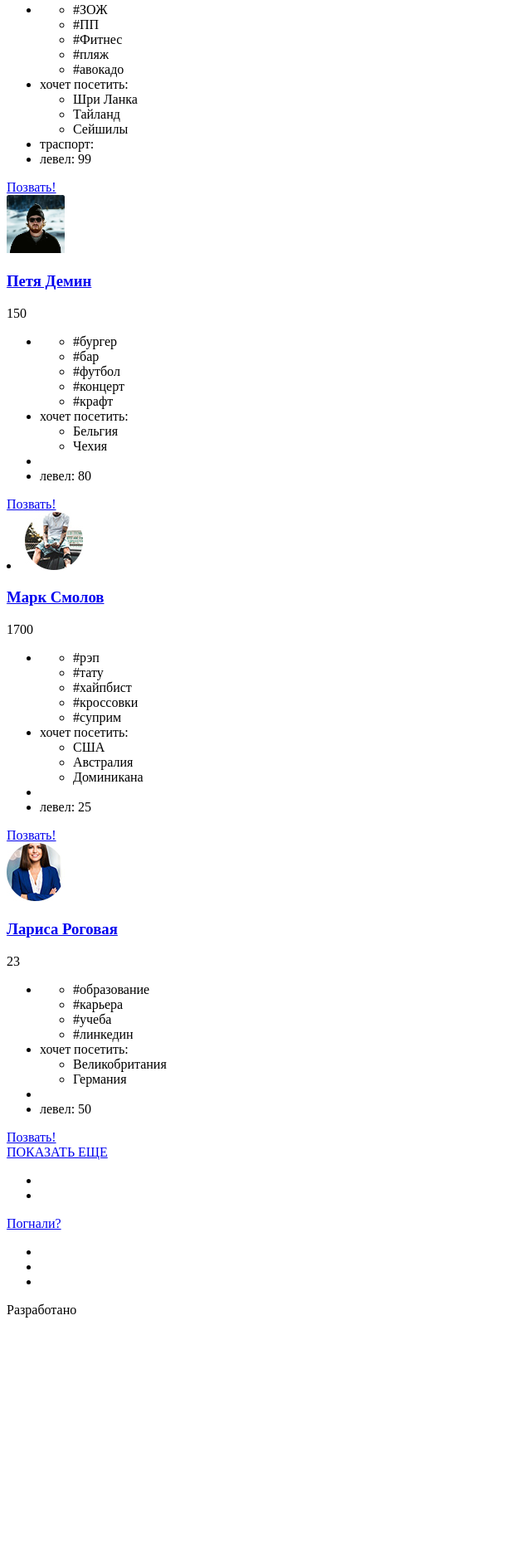
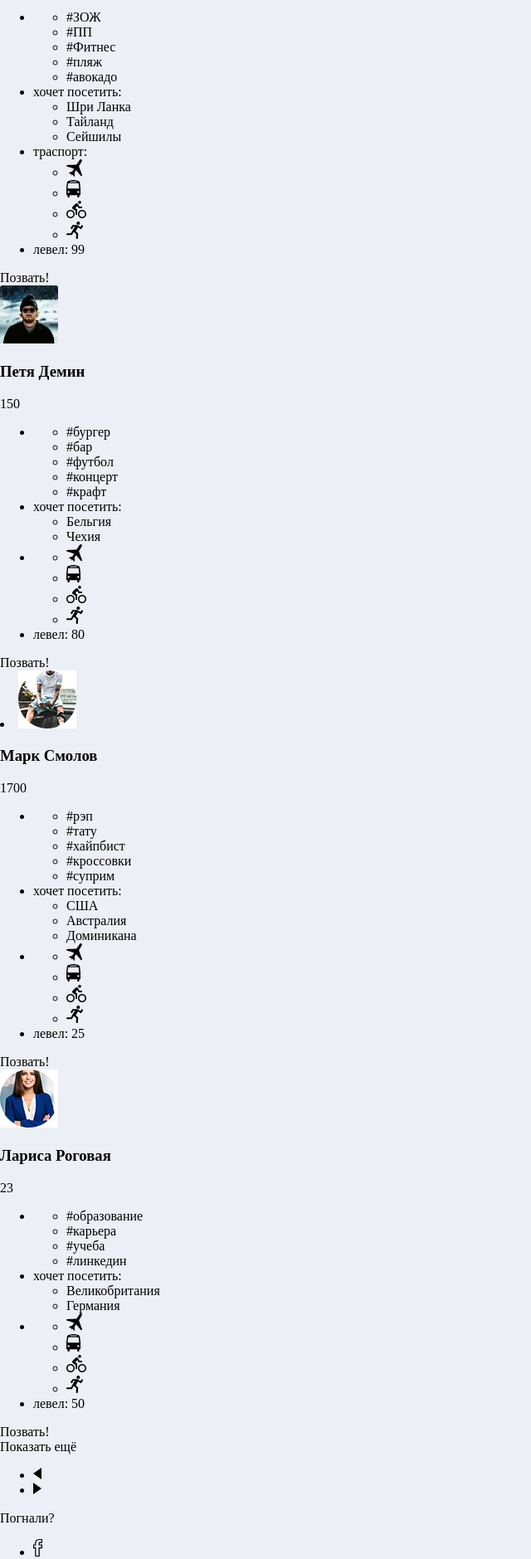
Before and after one commit to olyaseverova/989459-pognali-17, a website: page source/catalog.html in a window 1280 px wide. Shown: the part 500-2379 px from the top of the page at 83% size, without its empty margins (0-640 px from the left). Before the commit the page ends 2104 px from the top, so only its background shows below. Drawn offline with nearby package versions, Linux system fonts and the light colour scheme; files that its build step writes are made by us from their sources.

Commit message:
Завершение вёрстки+добавление svg+начинаю стилизацию

```diff
--- a/source/catalog.html
+++ b/source/catalog.html
@@ -4,34 +4,38 @@
 <head>
   <meta charset="utf-8">
   <title>HTML Academy: Погнали</title>
+  <link href="css/style.css" rel="stylesheet">
 </head>
 
 <body>
 
   <header class="page-header">
     <a class="page-header__logo" href="index.html">Погнали?</a>
-    <button class="button header-right-icon">
-      <img class="header-right-icon" src="img/header-right-icon.ai" width="25" height="11" alt="Главное меню">
+    <button class="page-header__icon button">
+      <img class="menu-icon" src="img/menu.svg" width="25" height="11" alt="Главное меню">
     </button>
-    <ul class="header-menu-list">
-      <li class="header-menu-item"><a href="index.html">О сервисе</a></li>
-      <li class="header-menu-item"><a href="form.html">Направления</a></li>
-      <li class="header-menu-item"><a href="#">Попутчики</a></li>
+    <button class="page-header__icon-close button">
+      <img class="menu-close-icon" src="img/menu-close.svg" width="19" height="19" alt="Закрыть меню">
+    </button>
+    <ul class="menu-list">
+      <li class="menu-list__item"><a href="index.html">О сервисе</a></li>
+      <li class="menu-list__item"><a href="form.html">Направления</a></li>
+      <li class="menu-list__item"><a href="#">Попутчики</a></li>
     </ul>
     <a class="page-header__authorization" href="#">Авторизация</a>
     <ul class="header-contacts">
-      <li class="header-contacts__item"><a href="tel: +7-800-555-86-28">+7-800-555-86-28</a></li>
-      <li class="header-contacts__item"><a href="mailto: mail@htmlacademy.ru">mail@htmlacademy.ru</a></li>
+      <li class="header-contacts__item"><a href="tel:+7-800-555-86-28">+7-800-555-86-28</a></li>
+      <li class="header-contacts__item"><a href="mailto:mail@htmlacademy.ru">mail@htmlacademy.ru</a></li>
     </ul>
     <ul class="header-social-buttons">
-      <li><a class="social-button fb" href="#" aria-label="Facebook">
-          <!-- <img src="img/facebook-header.svg" width="11" height="21"> -->
+      <li><a class="header-social-buttons__item fb" href="#" aria-label="Facebook">
+          <img src="img/facebook.svg" width="11" height="21">
         </a></li>
-      <li><a class="social-button vk" href="#" aria-label="VK">
-          <!-- <svg xmlns="http://www.w3.org/2000/svg" width="26" height="15" viewBox="0 0 26 15" /> -->
+      <li><a class="header-social-buttons__item vk" href="#" aria-label="VK">
+          <img src="img/vk.svg" width="23" height="12">
         </a></li>
-      <li><a class="social-button inst" href="#" aria-label="Instagram">
-          <!-- <svg xmlns="http://www.w3.org/2000/svg" width="21" height="21" viewBox="0 0 21 21" /> -->
+      <li><a class="header-social-buttons__item inst" href="#" aria-label="Instagram">
+          <img src="img/instagram.svg" width="18" height="18">
         </a></li>
     </ul>
   </header>
@@ -48,37 +52,44 @@
           <a href="#">
             <h3 class="travelmate__healine">Таня Фирсова</h3>
           </a>
-          <span class="likes">1,5 М</span>
+          <span class="travelmate__likes">1,5 М</span>
           <ul class="travelmate__description">
-            <li class="travelmate__description-item">
+            <li class="travelmate__description__item">
               <ul class="hashtag-list">
-                <li class="hashtag-item">#ЗОЖ</li>
-                <li class="hashtag-item">#ПП</li>
-                <li class="hashtag-item">#Фитнес</li>
-                <li class="hashtag-item">#пляж</li>
-                <li class="hashtag-item">#авокадо</li>
+                <li class="hashtag-list__item">#ЗОЖ</li>
+                <li class="hashtag-list__item">#ПП</li>
+                <li class="hashtag-list__item">#Фитнес</li>
+                <li class="hashtag-list__item">#пляж</li>
+                <li class="hashtag-list__item">#авокадо</li>
               </ul>
             </li>
-            <li class="travelmate__description-item">
+            <li class="travelmate__description__item">
               <span class="travelmate__countries-headline">хочет посетить:</span>
               <ul class="travelmate__countries">
-                <li class="travelmate__country">Шри Ланка</li>
-                <li class="travelmate__country">Тайланд</li>
-                <li class="travelmate__country">Сейшилы</li>
+                <li class="travelmate__countries__item">Шри Ланка</li>
+                <li class="travelmate__countries__item">Тайланд</li>
+                <li class="travelmate__countries__item">Сейшилы</li>
               </ul>
             </li>
-            <li class="travelmate__description-item">
+            <li class="travelmate__description__item">
               <span class="travelmate__transport-healine">траспорт:</span>
               <ul class="travelmate__transport">
-                <!-- не вставила svg, так как не знаю как экспортить -->
+                <li class="travelmate__transport__item"><img src="img/plane.svg" width="19" height="21"
+                    alt="Иконка самолета"></li>
+                <li class="travelmate__transport__item"><img src="img/bus.svg" width="17" height="21"
+                    alt="Иконка автобуса"></li>
+                <li class="travelmate__transport__item"><img src="img/bike.svg" width="24" height="21"
+                    alt="Иконка велосипеда"></li>
+                <li class="travelmate__transport__item"><img src="img/run.svg" width="20" height="21"
+                    alt="Иконка бегущего человека"></li>
               </ul>
             </li>
-            <li class="travelmate__description-item">
+            <li class="travelmate__description__item">
               <span class="level-headline">левел:</span>
               <span class="level">99</span>
             </li>
           </ul>
-          <a href="#" class="button">Позвать!</a>
+          <a href="#" class="travelmate__button button">Позвать!</a>
         </article>
 
         <article class="travelmate">
@@ -87,35 +98,42 @@
           <a href="#">
             <h3 class="travelmate__healine">Петя Демин</h3>
           </a>
-          <span class="likes">150</span>
+          <span class="travelmate__likes">150</span>
           <ul class="travelmate__description">
-            <li class="travelmate__description-item">
+            <li class="travelmate__description__item">
               <ul class="hashtag-list">
-                <li class="hashtag">#бургер</li>
-                <li class="hashtag">#бар</li>
-                <li class="hashtag">#футбол</li>
-                <li class="hashtag">#концерт</li>
-                <li class="hashtag">#крафт</li>
+                <li class="hashtag-list__item">#бургер</li>
+                <li class="hashtag-list__item">#бар</li>
+                <li class="hashtag-list__item">#футбол</li>
+                <li class="hashtag-list__item">#концерт</li>
+                <li class="hashtag-list__item">#крафт</li>
               </ul>
             </li>
-            <li class="travelmate__description-item">
+            <li class="travelmate__description__item">
               <span class="travelmate__countries-healine">хочет посетить:</span>
               <ul class="travelmate__countries">
-                <li class="travelmate__country">Бельгия</li>
-                <li class="travelmate__country">Чехия</li>
+                <li class="travelmate__countries__item">Бельгия</li>
+                <li class="travelmate__countries__item">Чехия</li>
               </ul>
             </li>
-            <li class="travelmate__description-item">
+            <li class="travelmate__description__item">
               <ul class="travelmate__transport">
-                <!-- не вставила svg, так как не знаю как экспортить -->
+                <li class="travelmate__transport__item"><img src="img/plane.svg" width="19" height="21"
+                    alt="Иконка самолета"></li>
+                <li class="travelmate__transport__item"><img src="img/bus.svg" width="17" height="21"
+                    alt="Иконка автобуса"></li>
+                <li class="travelmate__transport__item"><img src="img/bike.svg" width="24" height="21"
+                    alt="Иконка велосипеда"></li>
+                <li class="travelmate__transport__item"><img src="img/run.svg" width="20" height="21"
+                    alt="Иконка бегущего человека"></li>
               </ul>
             </li>
-            <li class="travelmate__description-item">
+            <li class="travelmate__description__item">
               <span class="level-headline">левел:</span>
               <span class="level">80</span>
             </li>
           </ul>
-          <a href="#" class="button">Позвать!</a>
+          <a href="#" class="travelmate__button button">Позвать!</a>
           </li>
 
           <li class="travelmate">
@@ -124,36 +142,43 @@
             <a href="#">
               <h3 class="travelmate__healine">Марк Смолов</h3>
             </a>
-            <span class="likes">1700</span>
+            <span class="travelmate__likes">1700</span>
             <ul class="travelmate__description">
-              <li class="travelmate__description-item">
+              <li class="travelmate__description__item">
                 <ul class="hashtag-list">
-                  <li class="hashtag">#рэп</li>
-                  <li class="hashtag">#тату</li>
-                  <li class="hashtag">#хайпбист</li>
-                  <li class="hashtag">#кроссовки</li>
-                  <li class="hashtag">#суприм</li>
+                  <li class="hashtag-list__item">#рэп</li>
+                  <li class="hashtag-list__item">#тату</li>
+                  <li class="hashtag-list__item">#хайпбист</li>
+                  <li class="hashtag-list__item">#кроссовки</li>
+                  <li class="hashtag-list__item">#суприм</li>
                 </ul>
               </li>
-              <li class="travelmate__description-item">
+              <li class="travelmate__description__item">
                 <span class="travelmate__countries-healine">хочет посетить:</span>
                 <ul class="travelmate__countries">
-                  <li class="travelmate__country">США</li>
-                  <li class="travelmate__country">Австралия</li>
-                  <li class="travelmate__country">Доминикана</li>
+                  <li class="travelmate__countries__item">США</li>
+                  <li class="travelmate__countries__item">Австралия</li>
+                  <li class="travelmate__countries__item">Доминикана</li>
                 </ul>
               </li>
               <li class="travelmate-description__item">
                 <ul class="travelmate__transport">
-                  <!-- не вставила svg, так как не знаю как экспортить -->
+                  <li class="travelmate__transport__item"><img src="img/plane.svg" width="19" height="21"
+                      alt="Иконка самолета"></li>
+                  <li class="travelmate__transport__item"><img src="img/bus.svg" width="17" height="21"
+                      alt="Иконка автобуса"></li>
+                  <li class="travelmate__transport__item"><img src="img/bike.svg" width="24" height="21"
+                      alt="Иконка велосипеда"></li>
+                  <li class="travelmate__transport__item"><img src="img/run.svg" width="20" height="21"
+                      alt="Иконка бегущего человека"></li>
                 </ul>
               </li>
-              <li class="travelmate__description-item">
+              <li class="travelmate__description__item">
                 <span class="level-headline">левел:</span>
                 <span class="level">25</span>
               </li>
             </ul>
-            <a href="#" class="button">Позвать!</a>
+            <a href="#" class="travelmate__button button">Позвать!</a>
         </article>
 
         <article class="travelmate">
@@ -162,43 +187,52 @@
           <a href="#">
             <h3 class="travelmate__healine">Лариса Роговая</h3>
           </a>
-          <span class="likes">23</span>
-          <ul class="travelmate-description">
-            <li class="travelmate-description-item">
+          <span class="travelmate__likes">23</span>
+          <ul class="travelmate__description">
+            <li class="travelmate__description__item">
               <ul class="hashtag-list">
-                <li class="hashtag">#образование</li>
-                <li class="hashtag">#карьера</li>
-                <li class="hashtag">#учеба</li>
-                <li class="hashtag">#линкедин</li>
+                <li class="hashtag-list__item">#образование</li>
+                <li class="hashtag-list__item">#карьера</li>
+                <li class="hashtag-list__item">#учеба</li>
+                <li class="hashtag-list__item">#линкедин</li>
               </ul>
             </li>
-            <li class="travelmate-description-item">
-              <span class="travelmate__countries-healine">хочет посетить:</span>
+            <li class="travelmate__description__item">
+              <span class="travelmate__countries__healine">хочет посетить:</span>
               <ul class="travelmate-countries">
-                <li class="travelmate-country">Великобритания</li>
-                <li class="travelmate-country">Германия</li>
+                <li class="travelmate-countries__item">Великобритания</li>
+                <li class="travelmate-countries__item">Германия</li>
               </ul>
             </li>
-            <li class="travelmate-description-item">
-              <ul class="travelmate-transport">
-                <!-- не вставила svg, так как не знаю как экспортить -->
+            <li class="travelmate__description__item">
+              <ul class="travelmate__transport">
+                <li class="travelmate__transport__item"><img src="img/plane.svg" width="19" height="21"
+                    alt="Иконка самолета"></li>
+                <li class="travelmate__transport__item"><img src="img/bus.svg" width="17" height="21"
+                    alt="Иконка автобуса"></li>
+                <li class="travelmate__transport__item"><img src="img/bike.svg" width="24" height="21"
+                    alt="Иконка велосипеда"></li>
+                <li class="travelmate__transport__item"><img src="img/run.svg" width="20" height="21"
+                    alt="Иконка бегущего человека"></li>
               </ul>
             </li>
-            <li class="travelmate-description-item">
+            <li class="travelmate__description__item">
               <span class="level-headline">левел:</span>
               <span class="level">50</span>
             </li>
           </ul>
-          <a href="#" class="button">Позвать!</a>
+          <a href="#" class="travelmate__button button">Позвать!</a>
         </article>
       </div>
     </section>
 
     <section class="pages">
-      <a class="show" href="#">ПОКАЗАТЬ ЕЩЕ</a>
-      <ul class="pages-list">
-        <li class="pages previous"><a href="#" aria-label="Предыдущая страница"></a></li>
-        <li class="page next"><a href="#" aria-label="Следующая страница"></a></li>
+      <a class="pages__show" href="#">Показать ещё</a>
+      <ul class="pages__list">
+        <li class="pages__list__item page-previous"><a href="#"><img src="img/triangle-arrow-left.svg" width="10"
+              height="20" alt="Предыдущая страница"></a></li>
+        <li class="pages__list__item page-next"><a href="#"><img src="img/triangle-arrow-right.svg" width="10"
+              height="20" alt="Следующая страница"></a></li>
       </ul>
     </section>
   </main>
@@ -206,18 +240,19 @@
   <footer class="main-footer">
     <a class="main-footer__logo" href="index.html">Погнали?</a>
     <ul class="footer-social-buttons">
-      <li><a class="social-button fb" href="#" aria-label="Facebook">
-          <!-- <img src="img/facebook-header.svg" width="11" height="21"> -->
+      <li><a class="footer-social-buttons__item fb" href="#" aria-label="Facebook">
+          <img src="img/facebook.svg" width="11" height="21" alt="Facebook">
         </a></li>
-      <li><a class="social-button vk" href="#" aria-label="VK">
-          <!-- <svg xmlns="http://www.w3.org/2000/svg" width="26" height="15" viewBox="0 0 26 15" /> -->
+      <li><a class="footer-social-buttons__item vk" href="#" aria-label="VK">
+          <img src="img/vk.svg" width="23" height="12" alt="VK">
         </a></li>
-      <li><a class="social-button inst" href="#" aria-label="Instagram">
-          <!-- <svg xmlns="http://www.w3.org/2000/svg" width="21" height="21" viewBox="0 0 21 21" /> -->
+      <li><a class="footer-social-buttons__item inst" href="#" aria-label="Instagram">
+          <img src="img/instagram.svg" width="18" height="18" alt="Instagram">
         </a></li>
     </ul>
-    <p class="Academy">Разработано</p>
-    <!-- логотип академии svg -->
+    <p class="main-footer__academy">Разработано</p>
+    <a class="main-footer__academy-icon" href="https://htmlacademy.ru/intensive/adaptive"><img src="img/htmlacademy.svg"
+        width="27" height="34" alt="HTML Academy"></a>
   </footer>
 
 </body>
--- /dev/null
+++ b/source/sass/content.scss
@@ -0,0 +1,4 @@
+a {
+  text-decoration: none;
+  color: #000000;
+}
--- /dev/null
+++ b/source/sass/global.scss
@@ -0,0 +1,12 @@
+body {
+  min-width: 320px;
+  margin: 0;
+  padding: 0;
+
+  background-color: #edeff6;
+}
+
+img {
+  max-width: 100%;
+  height: auto;
+}
--- /dev/null
+++ b/source/sass/style.scss
@@ -0,0 +1,2 @@
+@import "content.scss";
+@import "global.scss";
--- a/test2.txt
+++ /dev/null
@@ -1 +0,0 @@
-;jjn'
```
Also changed, not shown: source/form.html (+27 -22 lines), source/index.html (+75 -49 lines), 2 other files.
